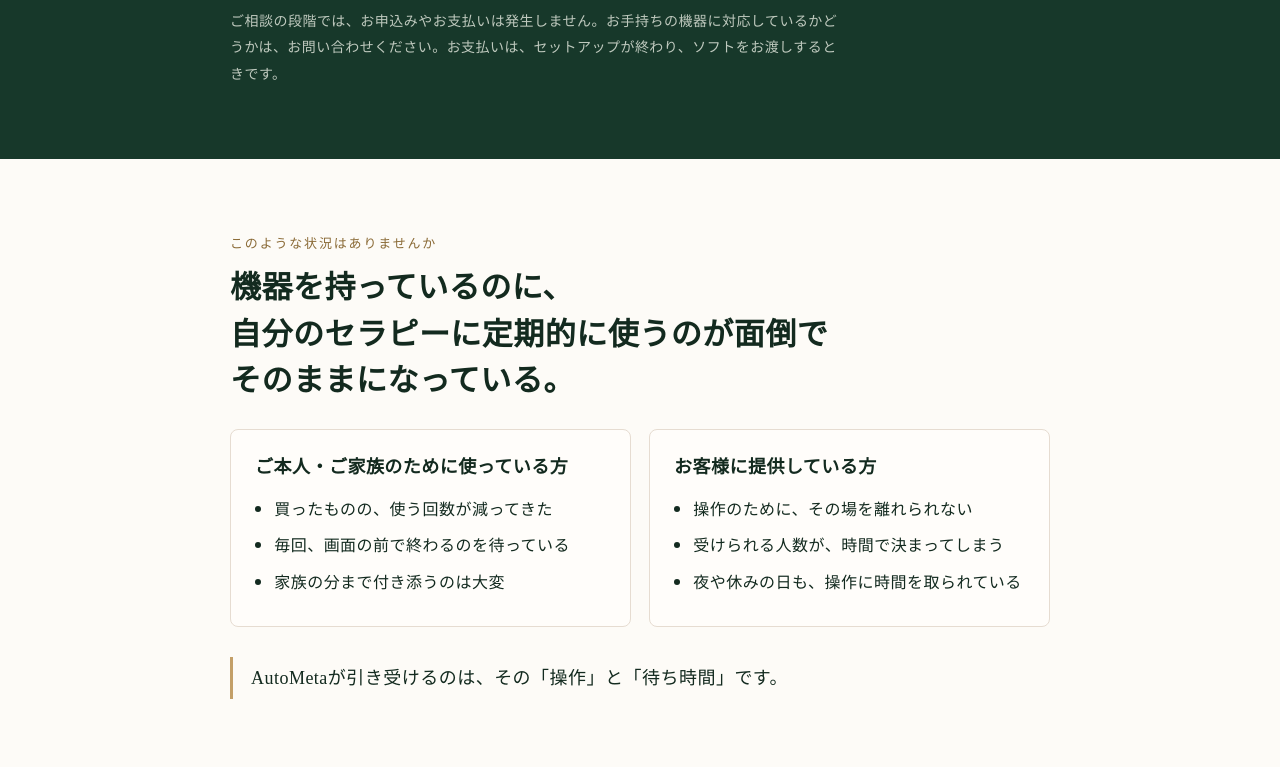
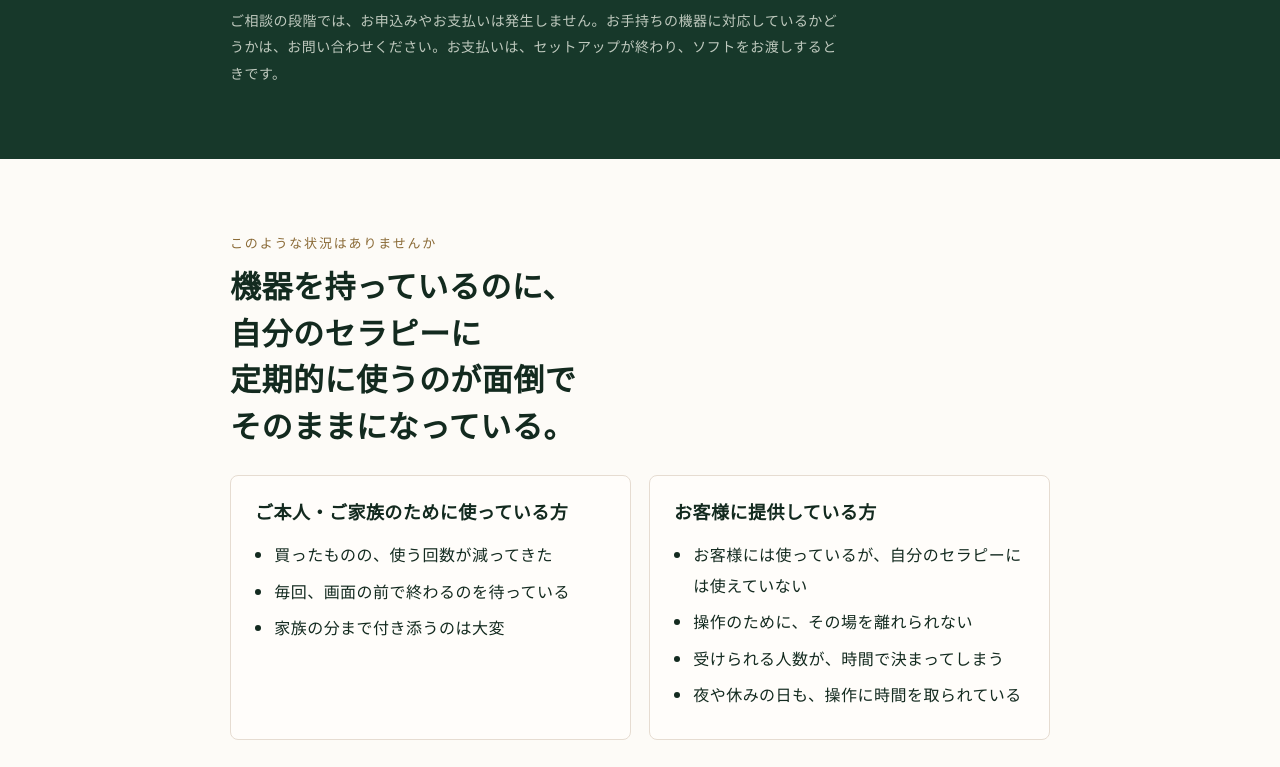
Before and after one commit to kyhfe013/kamayan-web, a plain HTML site: page autometa-monitor/index.html in a window 1280 px wide. Shown: the part 557-1324 px from the top of the page. Drawn offline with Linux system fonts and the light colour scheme.

Commit message:
fix(autometa-monitor): 施術者が自分に使えていない悩みを追加し、見出しの改行を調整
Co-Authored-By: Claude Opus 5.5 <noreply@anthropic.com>

```diff
--- a/autometa-monitor/index.html
+++ b/autometa-monitor/index.html
@@ -150,7 +150,7 @@ footer p{margin:0 0 6px}
 <section>
   <div class="wrap">
     <p class="eyebrow">このような状況はありませんか</p>
-    <h2>機器を持っているのに、<br>自分のセラピーに定期的に使うのが面倒で<br>そのままになっている。</h2>
+    <h2>機器を持っているのに、<br>自分のセラピーに<br>定期的に使うのが面倒で<br>そのままになっている。</h2>
     <div class="columns">
       <div class="card">
         <h3>ご本人・ご家族のために使っている方</h3>
@@ -163,6 +163,7 @@ footer p{margin:0 0 6px}
       <div class="card">
         <h3>お客様に提供している方</h3>
         <ul>
+          <li>お客様には使っているが、自分のセラピーには使えていない</li>
           <li>操作のために、その場を離れられない</li>
           <li>受けられる人数が、時間で決まってしまう</li>
           <li>夜や休みの日も、操作に時間を取られている</li>
```
